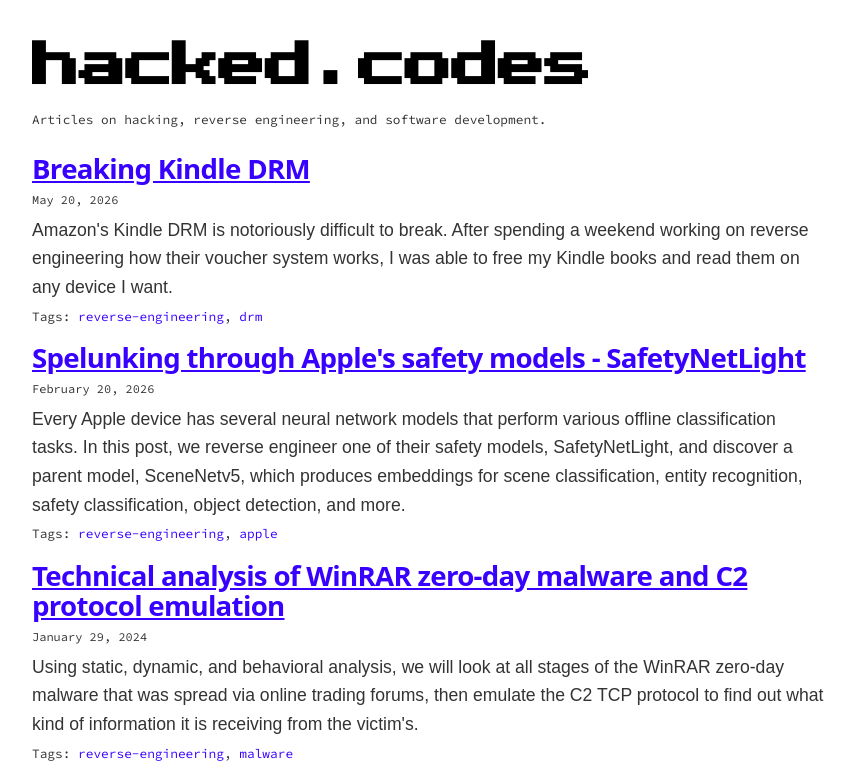
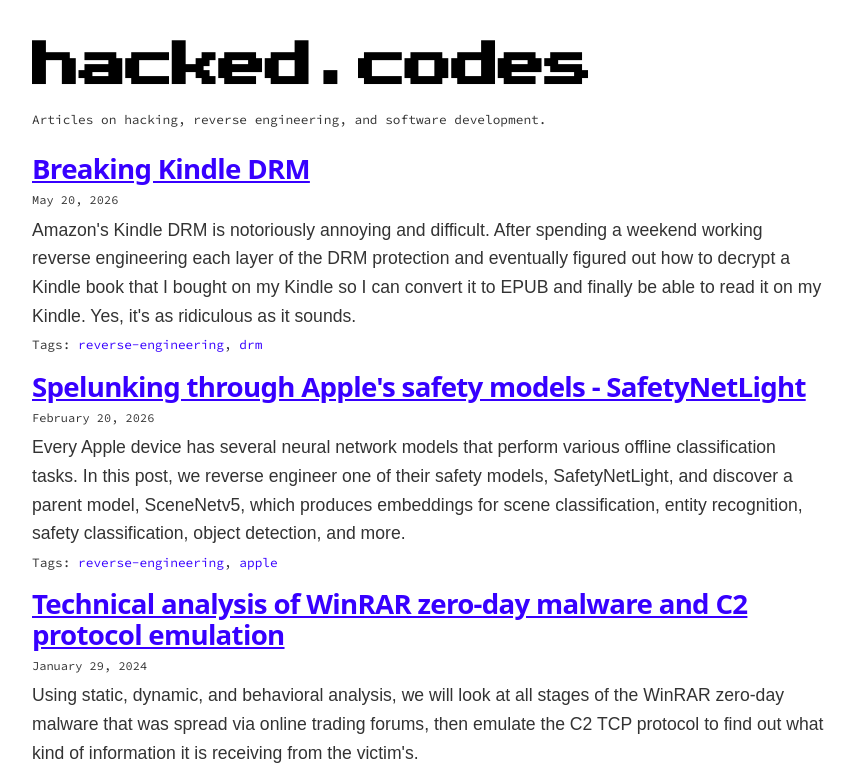
Before and after one commit to joshterrill/hacked.codes, a Gatsby site: page / in a window 1280 px wide. Shown: the top 770 px of the page, without its empty margins (212-1067 px from the left). Built offline with nearby package versions, Linux system fonts and the light colour scheme; Gatsby itself is replaced by a stand-in of ours.

Commit message:
changed kindle post description

```diff
--- a/content/blog/2026/breaking-kindle-drm/index.md
+++ b/content/blog/2026/breaking-kindle-drm/index.md
@@ -1,7 +1,7 @@
 ---
 title: "Breaking Kindle DRM"
 date: "2026-05-20T12:49:16.000Z"
-description: "Amazon's Kindle DRM is notoriously difficult to break. After spending a weekend working on reverse engineering how their voucher system works, I was able to free my Kindle books and read them on any device I want."
+description: "Amazon's Kindle DRM is notoriously annoying and difficult. After spending a weekend working reverse engineering each layer of the DRM protection and eventually figured out how to decrypt a Kindle book that I bought on my Kindle so I can convert it to EPUB and finally be able to read it on my Kindle. Yes, it's as ridiculous as it sounds."
 tags: ["reverse-engineering", "drm"]
 published: true
 ---
```
